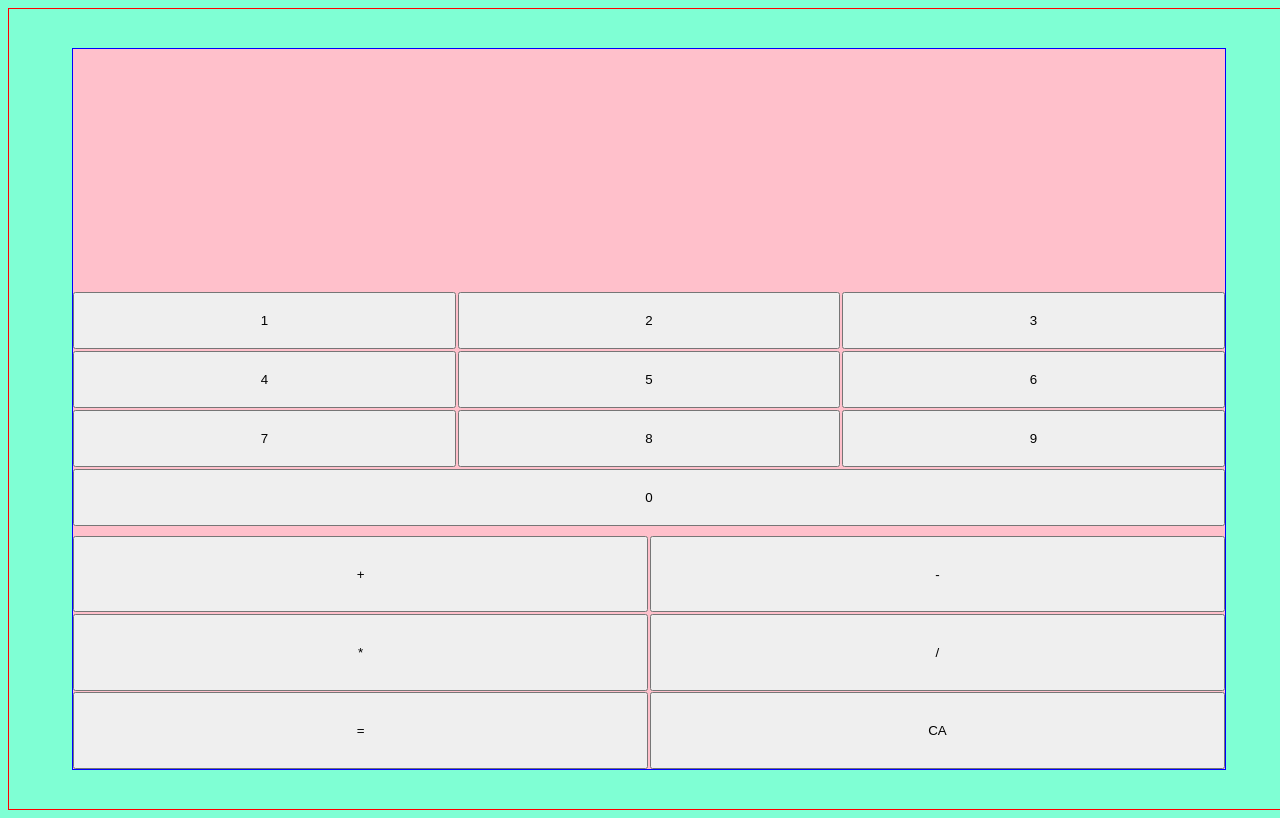
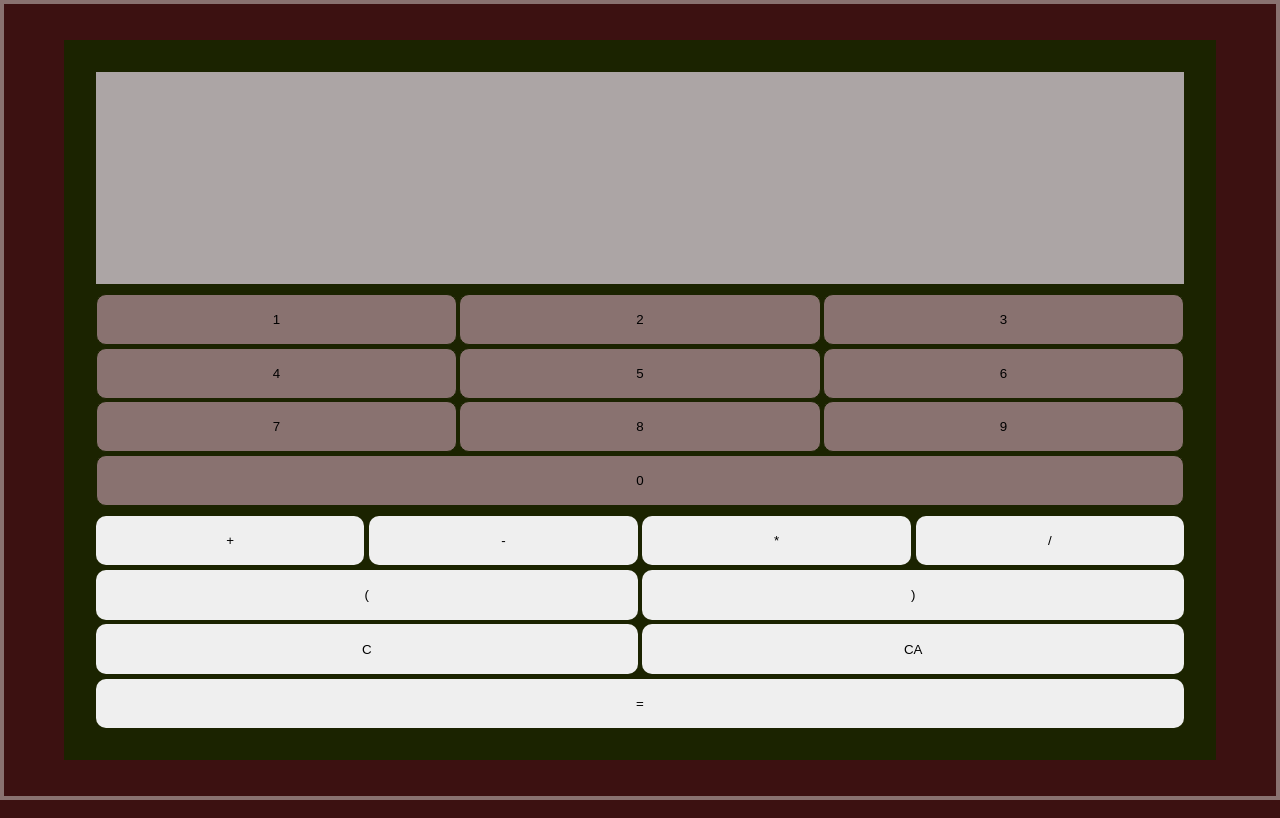
Before and after one commit to TinyPin146/calculatorProjectTOP, a website: page index.html in a window 1280 px wide. Drawn offline with Linux system fonts and the light colour scheme.

Commit message:
2022.01.17. commit

```diff
--- a/index.html
+++ b/index.html
@@ -34,8 +34,11 @@
             <button class="operator-button-minus">-</button>
             <button class="operator-button-times">*</button>
             <button class="operator-button-divided">/</button>
+            <button class="operator-button-bracketopen">(</button>
+            <button class="operator-button-bracketclose">)</button>
+            <button class="operator-button-clear">C</button>
+            <button class="operator-button-clearall">CA</button>
             <button class="operator-button-equals">=</button>
-            <button class="operator-button-clear">CA</button>
         </div>
     </div>
 
--- a/script.js
+++ b/script.js
@@ -37,11 +37,41 @@ const multiply = function() {
 
   function handleOperatorButtons(e) {
     console.log(e.currentTarget.textContent);
+
+    let result = 0;
+
     switch (e.currentTarget.textContent) {
       case '+':
-        console.log('its a +')
-        break
+        console.log('its a +');
+        arrOfNumbers.push(currentNum);
+        arrOfDigits = [];
+        currentNum = null;
+        digitScreen.textContent = currentNum;
+
+        add(arrOfNumbers);
+
+        break;
+      case '-':
+        console.log('its a -');
+        break;
+      case '*':
+        console.log('its a *');
+        break;
+      case '/':
+        console.log('its a /');
+        break;
+      case 'CA':
+        console.log('its CA');
+        break;
+      case 'C':
+        console.log('its a C');
+        break;
+      case '=':
+        console.log('its a =');
+        digitScreen.textContent = result;
+
+        break;
       default:
         console.log('How did you fuck this up?');
     }
-  }
+  };
--- a/style.css
+++ b/style.css
@@ -1,4 +1,13 @@
-html {
+:root {
+    --color-dark: #3c1111;
+    --color-dark-light: #897270;
+    --color-highlight: #aca5a5;
+    --color-dark-complementer: #1b2300;
+
+    --br-buttons: 10px;
+}
+
+html * {
     box-sizing: border-box;
 
     padding: 0;
@@ -15,8 +24,8 @@ body {
     align-items: center;
     justify-items: center;
 
-    background-color: aquamarine;
-    border: 1px red solid;
+    background-color: var(--color-dark);
+    border: .3em var(--color-dark-light) solid;
 }
 
 .calculator-wrapper {
@@ -38,19 +47,55 @@ body {
     'operator operator operator'
     ; */
 
-    background: pink;
-    border: 1px solid blue;
+    background: var(--color-dark-complementer);
+    padding: 2rem;
 }
+
+/* ! Digit buttons */
 .digit-button {
     display: grid;
-    grid-gap: .1rem;
+    grid-gap: .15rem;
     grid-template-columns: repeat(3, 1fr);
+
+}
+.digit-button button {
+    background-color: var(--color-dark-light);
+    border: 1px var(--color-dark-complementer) solid;
+    /* box-shadow: 0px 10px 13px -7px #ff7d5d; */
+    border-radius: var(--br-buttons);
+
 }
 .digit-button-0 {
     grid-column: span 3;
 }
+
+/* ! Operator buttons */
 .operator-button {
     display: grid;
-    grid-gap: .1rem;
-    grid-template-columns: 1fr 1fr;
+    grid-gap: .3rem;
+    grid-template-columns: repeat(4, 1fr);
 }
+.operator-button button {
+    border-radius: var(--br-buttons);
+}
+.operator-button-clearall {
+    grid-column: span 2;
+}
+.operator-button-clear {
+    grid-column: span 2;
+}
+.operator-button-bracketopen {
+    grid-column: span 2;
+}
+.operator-button-bracketclose {
+    grid-column: span 2;
+}
+.operator-button-equals {
+    grid-column: span 4;
+}
+
+/* ! Digit screen */
+.digit-screen {
+    background-color: var(--color-highlight);
+    padding: 2em;
+}
```
Also changed, not shown: package.json (added, +11 -0 lines).
